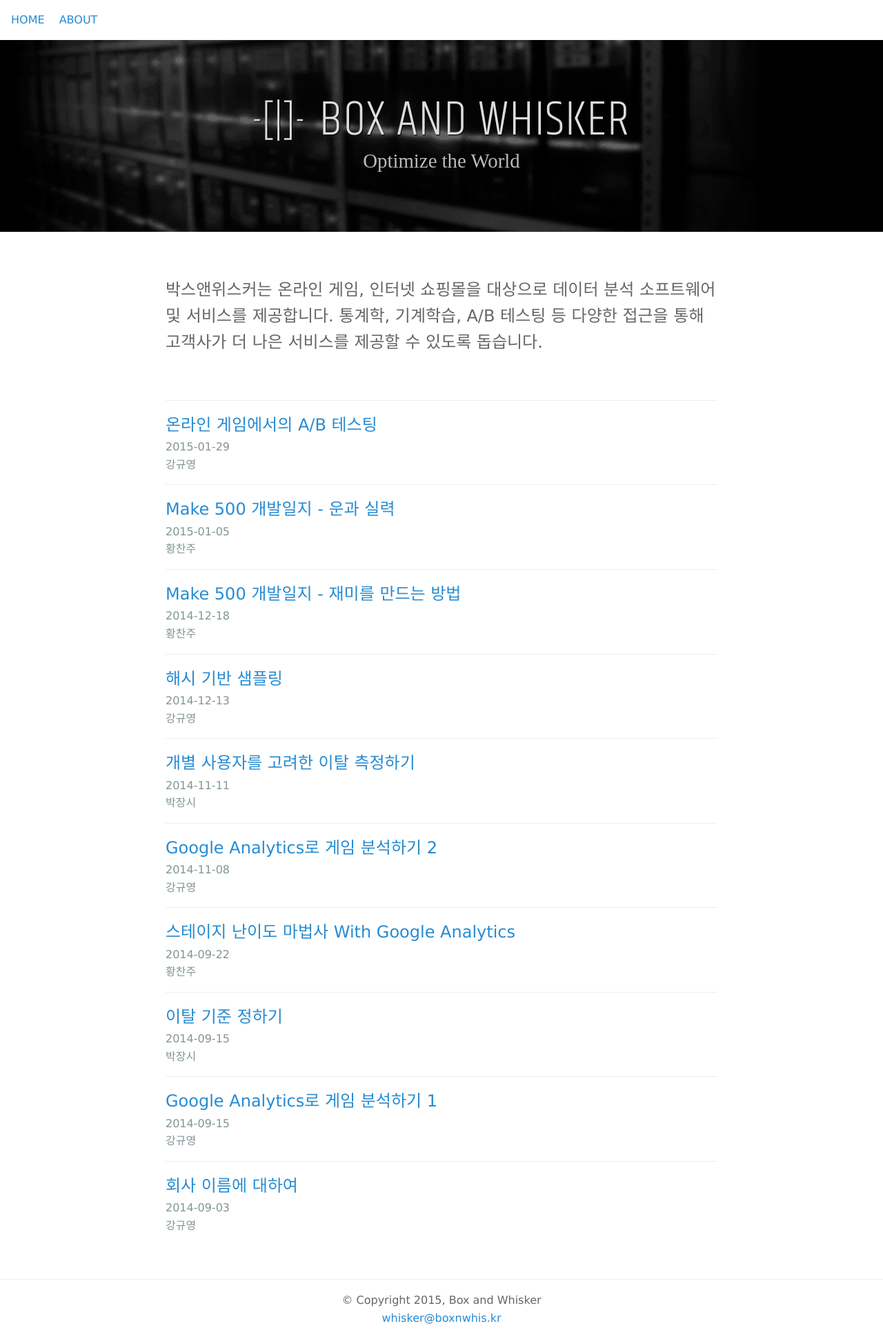
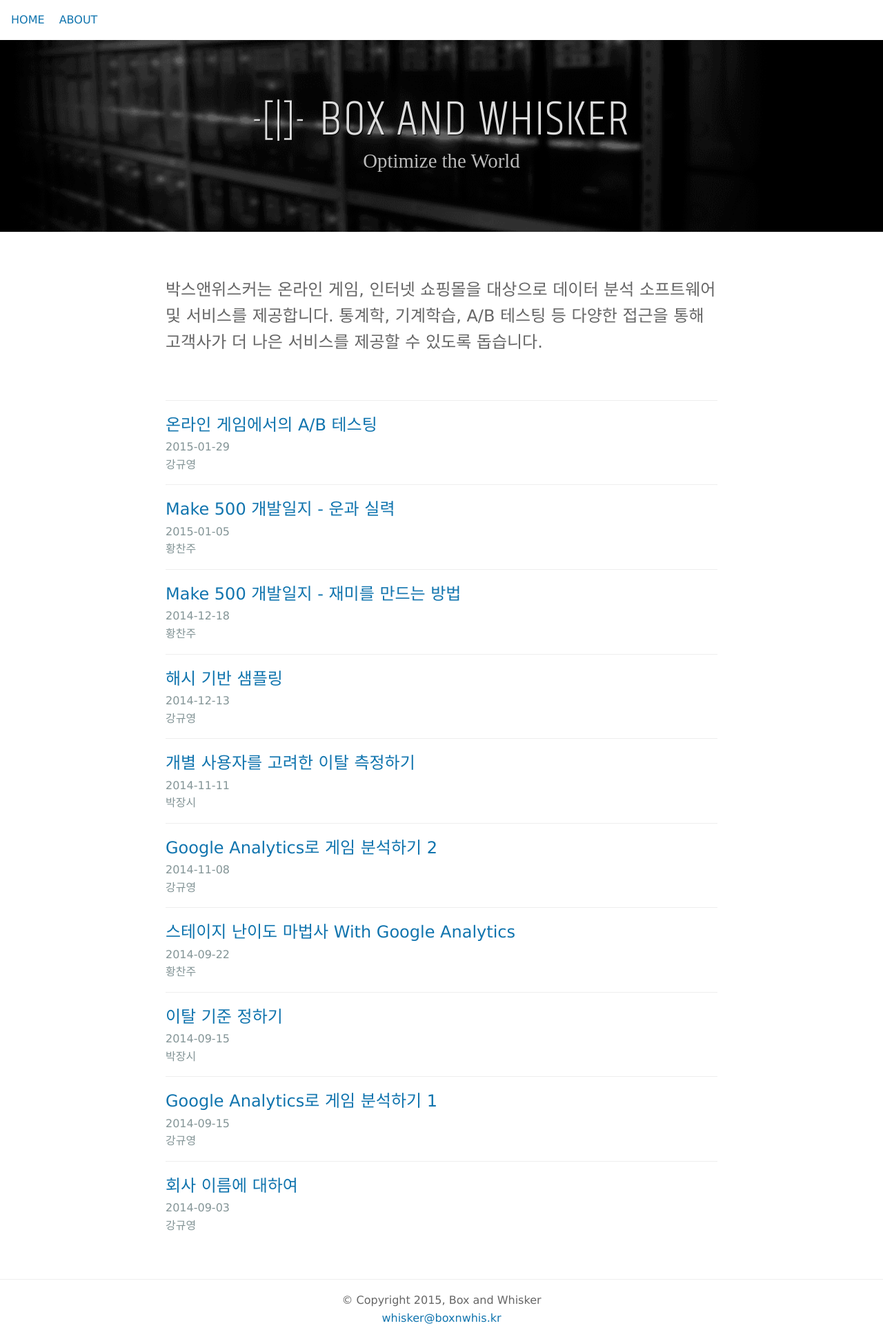
Before and after one commit to boxnwhiskr/boxnwhiskr.github.io, a Jekyll site: the page built from index.html, in a window 1280 px wide. Shown: the whole page at 69% size. Built offline with Jekyll 4.4.1, drawn with Linux system fonts in a browser that asks for light colours; some web fonts are replaced; the list of posts is cut into pages by our own code.

Commit message:
Tweak point color

```diff
--- a/css/main.scss
+++ b/css/main.scss
@@ -7,7 +7,7 @@
 @import "grid";
 @import "solarized";
 
-$point-col: $blue;
+$point-col: #1074ae;
 $fg-col: #666666;
 $bg-col: #FFFFFF;
 $dimmed-fg-col: $base0;
```
